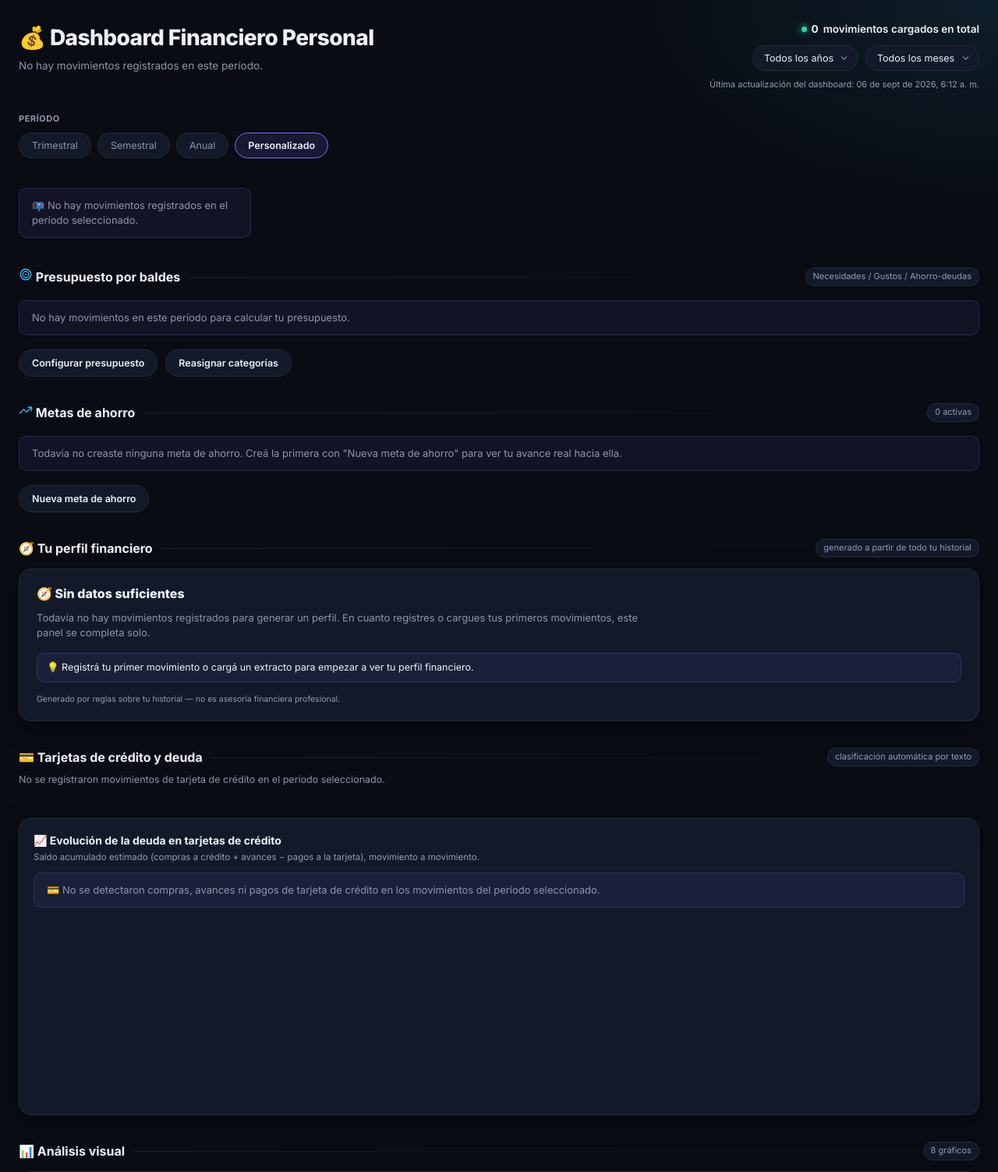
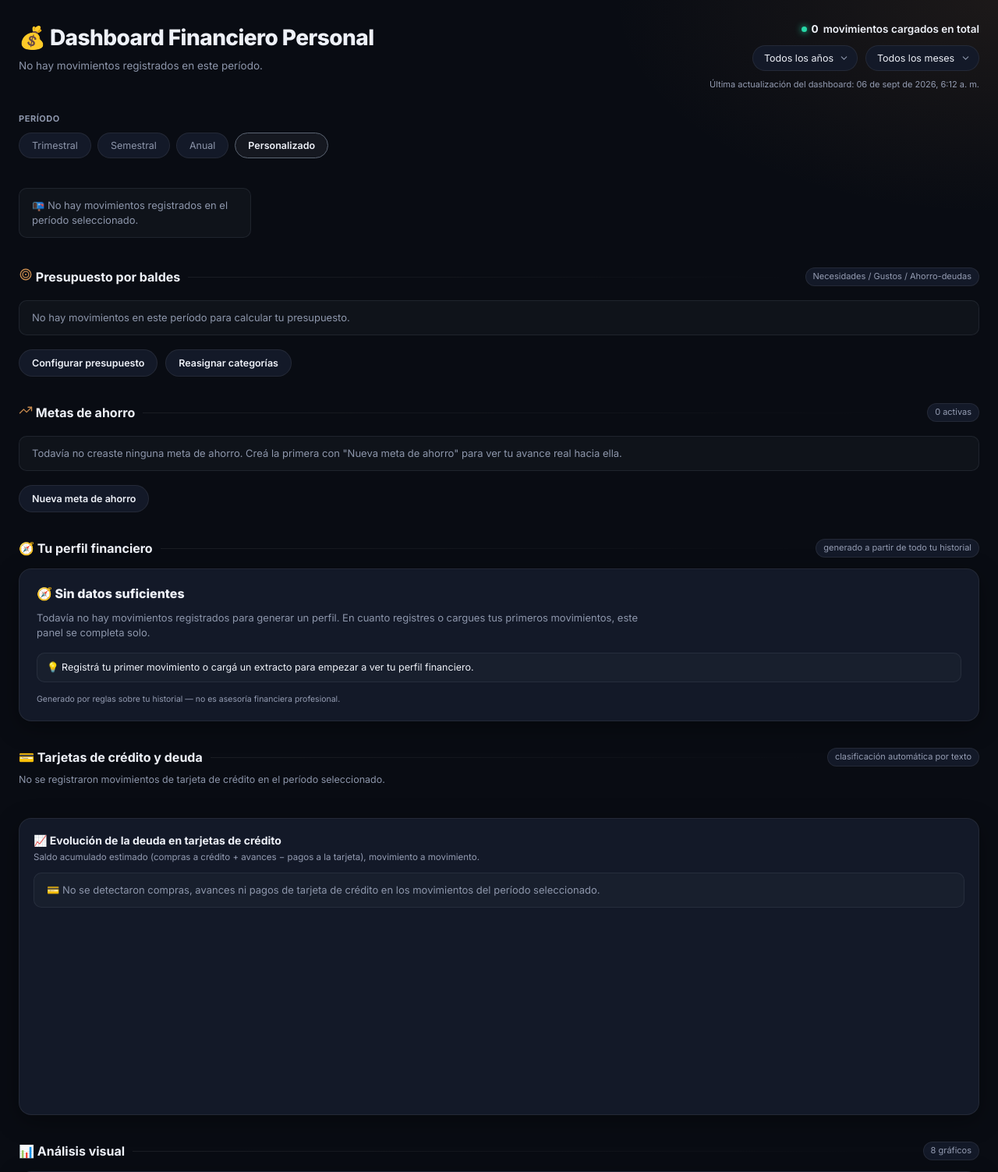
Before and after one commit to Mattewcito/finanzas-personales, a Flask app: page /vista/dashboard in a window 1280 px wide. Shown: the top 1503 px of the page at 78% size. Run offline with Flask 3, Linux system fonts and the light colour scheme; the visitor is signed in with stand-in values (Sample User, id 1); data that the repository does not hold is empty; parts of the project's set-up code (start-up, migrations or seed data) failed here and were passed over.

Commit message:
Identidad de marca "Cobre & Grafito" (reemplaza violeta/celeste generico)
Feedback del usuario: la Fase 1-3 de contraste ya aplicada seguia usando
"el mismo color generico de siempre" -- sin identidad de marca propia.
En vez de elegir una paleta nueva unilateralmente, se armaron 4
direcciones de marca concretas (mockups) y el usuario eligio el color
de la direccion A (Cobre & Grafito) combinado con el estilo/ejecucion
de la direccion D (contencion: superficies planas, sin degradados, el
acento como una unica "chispa" puntual en vez de dominar botones).

Cambios (app-wide, --accent/--accent-2 en base.html, login.html y
dashboard_finanzas.html -- las paletas de graficos/tarjetas de credito
NO se tocan, son un sistema categorico aparte):
- --accent: #7c6cfb (violeta) -> #5b6472 (grafito). Ahora es el tono
  NEUTRO de superficies interactivas (botones primarios, logo, avatar,
  foco) -- verificado 5.98:1 de contraste con texto blanco (AA).
- --accent-2: #38bdf8 (celeste) -> #c68a4e (cobre). Es la UNICA chispa
  de color de marca, reservada a texto/indicadores puntuales (link de
  nav activo, valores destacados) -- 5.32-6.66:1 sobre los fondos
  oscuros de la app.
- Los 5 lugares que usaban linear-gradient(135deg, accent, accent-2)
  para botones/logo/avatar pasan a un color plano (principio de
  contencion de la direccion D) en vez de degradado.
- Tintes rgba() del hero y tarjetas KPI del dashboard actualizados al
  nuevo par de colores; 3 series de graficos (dona moneda, evolucion de
  gasto, entidades) que usaban el accent como color literal, idem.

Verificado: pytest -q (587 passed), visual en dev con cuenta
desechable (creada y borrada), rebuild de docker + /health 200.

Co-Authored-By: Claude Sonnet 5 <noreply@anthropic.com>

```diff
--- a/dashboard/dashboard_finanzas.html
+++ b/dashboard/dashboard_finanzas.html
@@ -55,8 +55,14 @@
        th) heredan el cambio automáticamente. */
     --text-faint: #949cb2;
 
-    --accent: #7c6cfb;      /* violeta primario */
-    --accent-2: #38bdf8;    /* celeste secundario */
+    /* Identidad propia "Cobre & Grafito" (2026-09-10, mismo cambio que
+       base.html -- feedback del usuario: el violeta/celeste anterior no
+       tenia identidad de marca, "el mismo color generico de siempre").
+       --accent: grafito plano para superficies interactivas (botones,
+       foco) -- SIN degradado, a proposito. --accent-2: cobre, la unica
+       chispa de color de marca, reservada a texto/indicadores puntuales. */
+    --accent: #5b6472;      /* grafito -- superficies interactivas, plano */
+    --accent-2: #c68a4e;    /* cobre -- unica chispa de marca */
     --green: #27d9a8;       /* ingresos / positivo */
     --red: #fb7185;         /* gastos / negativo */
     --gold: #fbbf24;        /* insights / highlights */
@@ -73,7 +79,7 @@
     /* Presupuesto por baldes -- identidad (2026-09-08, ver qa_reports/
        2026-09-08/marketing_paleta_presupuesto.md secciones 3 y 7). Color de
        IDENTIDAD de cada balde (fijo, nunca cambia con el estado) -- el
-       balde "Ahorro/deudas" reusa --accent-2 tal cual (celeste, ya
+       balde "Ahorro/deudas" reusa --accent-2 tal cual (cobre, ya
        significa "elemento secundario de confianza" en este dashboard) en
        vez de sumar una tercera variable nueva, tal como recomienda el
        informe. El ESTADO (vas bien/atención/te pasaste) de cada balde no
@@ -94,8 +100,8 @@
   body{
     margin:0;
     background:
-      radial-gradient(1100px 550px at 12% -10%, rgba(124,108,251,0.16), transparent 60%),
-      radial-gradient(900px 500px at 100% 0%, rgba(56,189,248,0.10), transparent 55%),
+      radial-gradient(1100px 550px at 12% -10%, rgba(91,100,114,0.16), transparent 60%),
+      radial-gradient(900px 500px at 100% 0%, rgba(198,138,78,0.10), transparent 55%),
       var(--bg);
     color: var(--text);
     font-family: 'Inter', -apple-system, BlinkMacSystemFont, 'Segoe UI', sans-serif;
@@ -207,7 +213,7 @@
   .empty-state{
     display:flex; align-items:center; gap:10px;
     padding:12px 16px; margin:4px 0;
-    background: rgba(124,108,251,0.08); border:1px solid rgba(124,108,251,0.22);
+    background: rgba(91,100,114,0.08); border:1px solid rgba(91,100,114,0.22);
     border-radius: var(--radius-sm); color: var(--text-dim); font-size:13px;
   }
   .empty-state b{ color: var(--text); }
@@ -266,7 +272,7 @@
   }
   .view-toggle button:hover{ border-color: var(--accent); color: var(--text); }
   .view-toggle button.active{
-    background: rgba(124,108,251,0.14); border-color: var(--accent); color: var(--text); font-weight:600;
+    background: rgba(91,100,114,0.14); border-color: var(--accent); color: var(--text); font-weight:600;
   }
   /* flex-wrap + sin nowrap: el badge de rango de fechas ("Desde ... hasta
      ...") es el único uso de .pill y en mobile es más largo que el
@@ -313,7 +319,7 @@
     overflow: hidden;
     transition: transform .15s ease, border-color .15s ease;
   }
-  .kpi:hover{ transform: translateY(-2px); border-color: rgba(124,108,251,0.35); }
+  .kpi:hover{ transform: translateY(-2px); border-color: rgba(91,100,114,0.35); }
   /* Ícono envuelto en badge circular (antes: .icon suelto a 20px, sin
      fondo -- se veía chico y perdido junto al label). El badge reutiliza
      el mismo criterio de color que ya existe para .value en las tarjetas
@@ -352,7 +358,7 @@
   .kpi .icon-badge{ color: rgba(255,255,255,0.82); }
   .kpi.accent-green .icon-badge{ background: rgba(39,217,168,0.18); color: var(--green); }
   .kpi.accent-red .icon-badge{ background: rgba(251,113,133,0.18); color: var(--red); }
-  .kpi.accent-purple .icon-badge{ background: rgba(124,108,251,0.18); color: var(--accent); }
+  .kpi.accent-purple .icon-badge{ background: rgba(91,100,114,0.18); color: var(--accent); }
   .kpi .label{ color: var(--text-dim); font-size: 12.5px; margin-top:10px; font-weight:500; }
   .kpi .value{ font-size: 22px; font-weight: 800; margin-top: 4px; letter-spacing:-0.01em; }
   .kpi .sub{ color: var(--text-faint); font-size: 11.5px; margin-top: 6px; }
@@ -396,7 +402,7 @@
   .kpi.kpi-hero .kpi-detalle{ font-size:12.5px; }
   .kpi::after{
     content:''; position:absolute; right:-30px; top:-30px; width:100px; height:100px;
-    background: radial-gradient(circle, rgba(124,108,251,0.15), transparent 70%);
+    background: radial-gradient(circle, rgba(91,100,114,0.15), transparent 70%);
   }
 
   /* --- Jerarquía de tarjetas KPI (requisito 2026-09-07) ---------------
@@ -691,8 +697,8 @@
   .perfil-card .descripcion{ margin:0; font-size: 13px; color: var(--text-dim); max-width: 780px; }
   .perfil-card .consejos{ list-style:none; margin: 6px 0 0; padding:0; display:flex; flex-direction:column; gap:8px; }
   .perfil-card .consejos li{
-    font-size: 12.5px; color: var(--text); background: rgba(124,108,251,0.08);
-    border: 1px solid rgba(124,108,251,0.22); border-radius: var(--radius-sm);
+    font-size: 12.5px; color: var(--text); background: rgba(91,100,114,0.08);
+    border: 1px solid rgba(91,100,114,0.22); border-radius: var(--radius-sm);
     padding: 9px 12px; display:flex; gap:8px; align-items:flex-start;
   }
   .perfil-card .aviso{ margin: 4px 0 0; font-size: 10.5px; color: var(--text-faint); }
@@ -900,7 +906,7 @@
   .balde-card-icon svg{ width:56%; height:56%; display:block; }
   .balde-card.identidad-necesidades .balde-card-icon{ background: var(--balde-necesidades-bg); color: var(--balde-necesidades); }
   .balde-card.identidad-gustos .balde-card-icon{ background: var(--balde-gustos-bg); color: var(--balde-gustos); }
-  .balde-card.identidad-ahorro_deudas .balde-card-icon{ background: rgba(56,189,248,0.16); color: var(--accent-2); }
+  .balde-card.identidad-ahorro_deudas .balde-card-icon{ background: rgba(198,138,78,0.16); color: var(--accent-2); }
 
   .balde-card-nombre{ font-size:14px; font-weight:700; color: var(--text); }
   .balde-card-pct{ font-size:11px; color: var(--text-dim); margin-top:1px; }
@@ -1035,7 +1041,7 @@
   .insight .ic{
     width: 34px; height:34px; border-radius:10px; flex-shrink:0;
     display:flex; align-items:center; justify-content:center; font-size:16px;
-    background: rgba(124,108,251,0.14); border:1px solid rgba(124,108,251,0.25);
+    background: rgba(91,100,114,0.14); border:1px solid rgba(91,100,114,0.25);
   }
   .insight .body h4{ margin:0 0 4px; font-size: 13px; font-weight:700; }
   .insight .body p{ margin:0; font-size: 12.5px; color: var(--text-dim); }
@@ -2988,7 +2994,7 @@ if (haySoloUnaMoneda) {
       labels: [...monedaCount.keys()],
       datasets: [{
         data: [...monedaCount.values()],
-        backgroundColor: ['#7c6cfb', '#fbbf24'],
+        backgroundColor: ['#5b6472', '#fbbf24'],
         borderColor: '#131928',
         borderWidth: 3
       }]
@@ -3033,8 +3039,8 @@ crearGrafico('chartEvolucion', {
     datasets: [{
       label: labelSerieEvolucion,
       data: dataEvolucion,
-      borderColor: '#38bdf8',
-      backgroundColor: 'rgba(56,189,248,0.12)',
+      borderColor: '#c68a4e',
+      backgroundColor: 'rgba(198,138,78,0.12)',
       fill: true,
       tension: 0.35,
       pointRadius: 2,
@@ -3147,7 +3153,7 @@ crearGrafico('chartEntidades', {
       {
         label: 'Monto movilizado (COP)',
         data: entidadMonto.map(([,v])=>v),
-        backgroundColor: '#7c6cfb',
+        backgroundColor: '#5b6472',
         borderRadius: 8,
         yAxisID: 'y',
         barThickness: 40
--- a/src/templates/cargar_extractos.html
+++ b/src/templates/cargar_extractos.html
@@ -20,7 +20,7 @@
     border: 1.5px dashed var(--card-border); text-align:center;
     cursor:pointer; transition: border-color .15s, background .15s;
   }
-  .dropzone:hover, .dropzone.dragover{ border-color: var(--accent); background: rgba(124,108,251,0.06); }
+  .dropzone:hover, .dropzone.dragover{ border-color: var(--accent); background: rgba(91,100,114,0.06); }
   .dropzone svg{ width:26px; height:26px; color: var(--text-faint); margin-bottom:8px; }
   .dropzone .dz-text{ margin:0; font-size:13px; color: var(--text-dim); }
   .dropzone .dz-text span{ color: var(--accent-2); font-weight:600; }
--- a/src/templates/login.html
+++ b/src/templates/login.html
@@ -7,7 +7,7 @@
 <style>
   :root{
     --bg: #090c13; --card-solid: #131928; --card-border: rgba(255,255,255,0.07);
-    --text: #e7ebf5; --text-dim: #8d96ab; --accent: #7c6cfb; --accent-2: #38bdf8;
+    --text: #e7ebf5; --text-dim: #8d96ab; --accent: #5b6472; --accent-2: #c68a4e; /* identidad "Cobre & Grafito" 2026-09-10 */
   }
   *{ box-sizing: border-box; }
   html, body{ margin:0; height:100%; }
@@ -23,7 +23,7 @@
   }
   .login-card .logo{
     width:44px; height:44px; border-radius:12px; margin-bottom:16px;
-    background: linear-gradient(135deg, var(--accent), var(--accent-2));
+    background: var(--accent); /* plano, no degradado -- ver base.html */
     display:flex; align-items:center; justify-content:center; font-size:22px;
   }
   .login-card h1{ font-size:18px; margin:0 0 4px; }
@@ -38,7 +38,7 @@
   .field-input:focus{ outline:none; border-color: var(--accent); }
   .btn-primary{
     width:100%; margin-top: 20px; padding: 11px 24px; border-radius: 10px; border:none;
-    background: linear-gradient(135deg, var(--accent), var(--accent-2));
+    background: var(--accent); /* plano, no degradado -- ver base.html */
     color:#fff; font-weight:700; font-size:13.5px; cursor:pointer; font-family: inherit;
   }
   .btn-primary:hover{ filter: brightness(1.08); }
```
Also changed, not shown: src/templates/base.html (+14 -5 lines).
